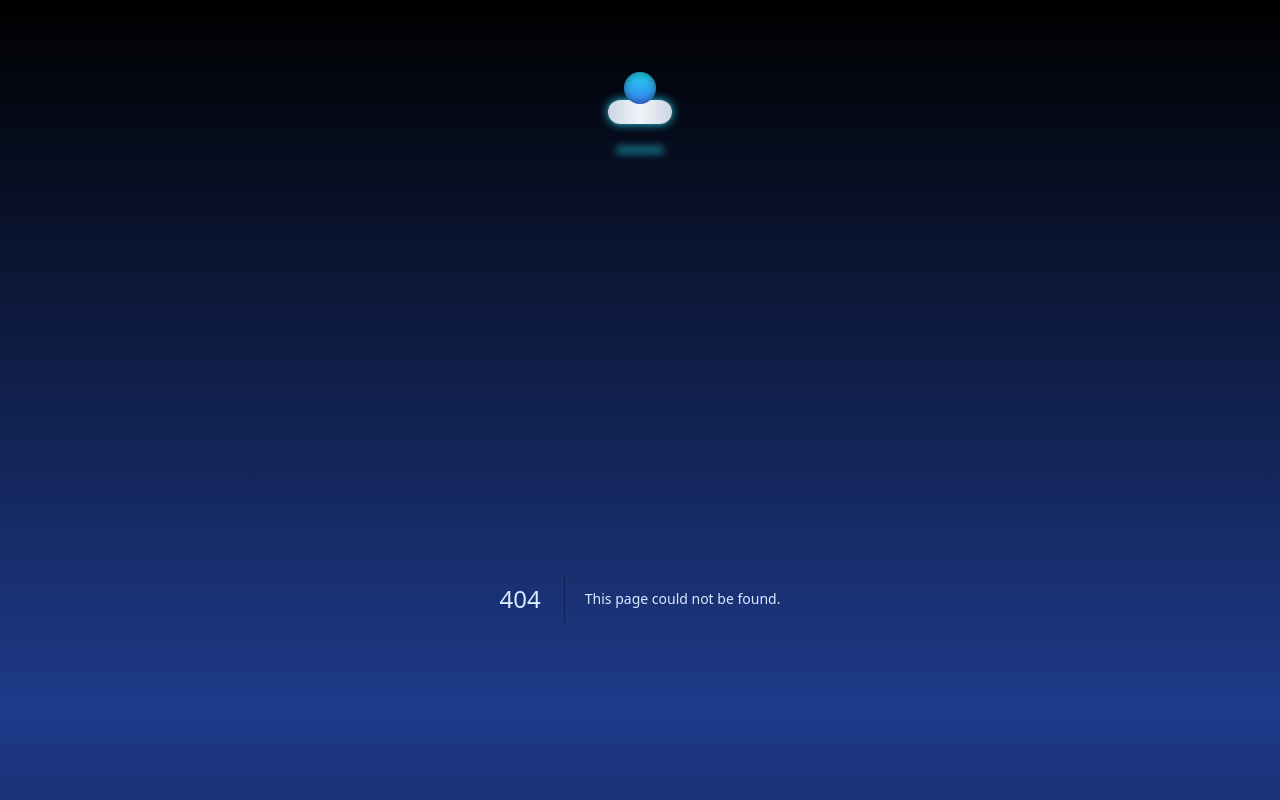
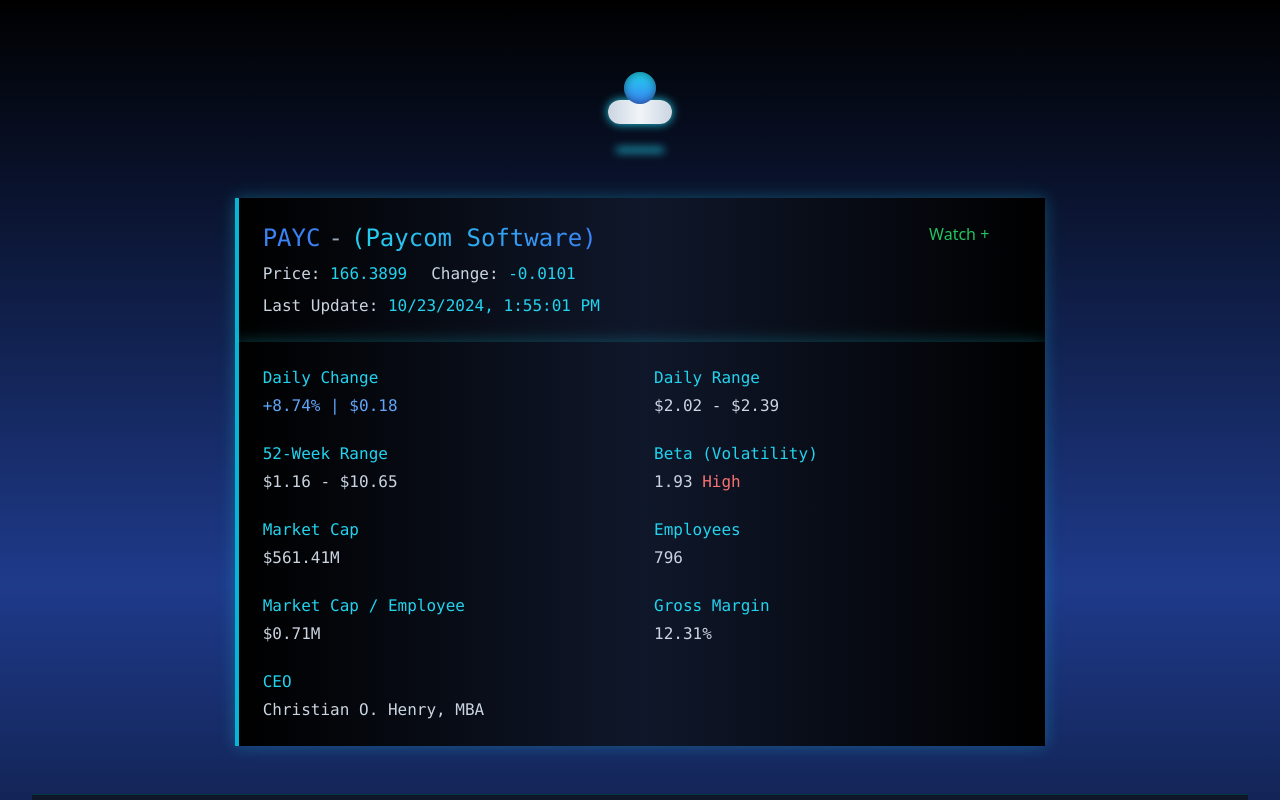
Before and after one commit to sferg989/motlety-fool-test, a Next.js app: page /company/NASDAQ/ABMD in a window 1280 px wide. Before the commit this address had no page. Shown: the top 800 px of the page. Built offline with nearby package versions, Linux system fonts and the light colour scheme.

Commit message:
Add Exchange route

```diff
--- a/src/app/company/[symbol]/page.tsx
+++ b/src/app/company/[exchange]/[symbol]/page.tsx
@@ -1,18 +1,16 @@
-import { useQuery } from '@apollo/client'
 import { GET_COMPANY_DATA } from '~data/queries'
 import apolloServerClient from '~lib/apollo-server-client'
 import { Instrument, Quote, QuoteFundamentals } from '~types/quotes'
-import CompanyHeader, { CompanyHeaderProps } from '../_components/companyHeader'
-import CompanyData from '../_components/companyData'
+import CompanyHeader, { CompanyHeaderProps } from '../../_components/companyHeader'
+import CompanyData from '../../_components/companyData'
 
-async function CompanyPage({ params }: { params: { symbol: string } }) {
-  const { symbol } = params
+async function CompanyPage({ params }: { params: { exchange: string; symbol: string } }) {
+  const { symbol, exchange } = params
   const client = await apolloServerClient()
   const { data: companyData } = await client.query({
     query: GET_COMPANY_DATA,
   })
 
-  // Normally would have generate types, but force it here
   const instrumentData = companyData.instrument.instrument as Instrument
   const quoteData = instrumentData.quote as Quote
   const quoteFundamentals = companyData.quoteFundamentals as QuoteFundamentals
--- a/src/app/company/layout.tsx
+++ b/src/app/company/[exchange]/layout.tsx
@@ -1,4 +1,4 @@
-function CompanyLayout({ children }) {
+function ExchangeLayout({ children }) {
   return (
     <div className="w-2/3">
       <div>{children}</div>
@@ -6,4 +6,4 @@
   )
 }
 
-export default CompanyLayout
+export default ExchangeLayout
--- a/src/components/rankingsTable.tsx
+++ b/src/components/rankingsTable.tsx
@@ -26,7 +26,7 @@
           <tr key={ranking.currentRank.value} className="text-center">
             <td>{ranking.currentRank.value}</td>
             <td>
-              <CompanyLink symbol={ranking.instrument.symbol} />
+              <CompanyLink symbol={ranking.instrument.symbol} exchange={ranking.instrument.exchange} />
             </td>
             <td>{ranking.instrument.name}</td>
             <td>{ranking.instrument.sector}</td>
--- a/src/components/ui/companyLink.tsx
+++ b/src/components/ui/companyLink.tsx
@@ -2,12 +2,13 @@
 
 interface CompanyLinkProps {
   symbol: string
+  exchange: string
 }
 
-const CompanyLink: React.FC<CompanyLinkProps> = ({ symbol }) => {
+const CompanyLink: React.FC<CompanyLinkProps> = ({ symbol, exchange }) => {
   return (
     <Link
-      href={`/company/${symbol}`}
+      href={`/company/${exchange}/${symbol}`}
       className="inline-block px-4 py-2 text-cyan-100
       hover:bg-cyan-500 hover:text-black
       transition-all duration-300
--- a/src/components/watchList.tsx
+++ b/src/components/watchList.tsx
@@ -53,7 +53,7 @@
           {watchedCompanies.map((company) => (
             <tr key={company.instrumentId} className="text-center">
               <td className="px-4 py-2">
-                <CompanyLink symbol={company.symbol || ''} />
+                <CompanyLink symbol={company.symbol || ''} exchange={company.exchange || ''} />
               </td>
               <td className="px-4 py-2">{company.name}</td>
               <td className="px-4 py-2">-</td>
```
